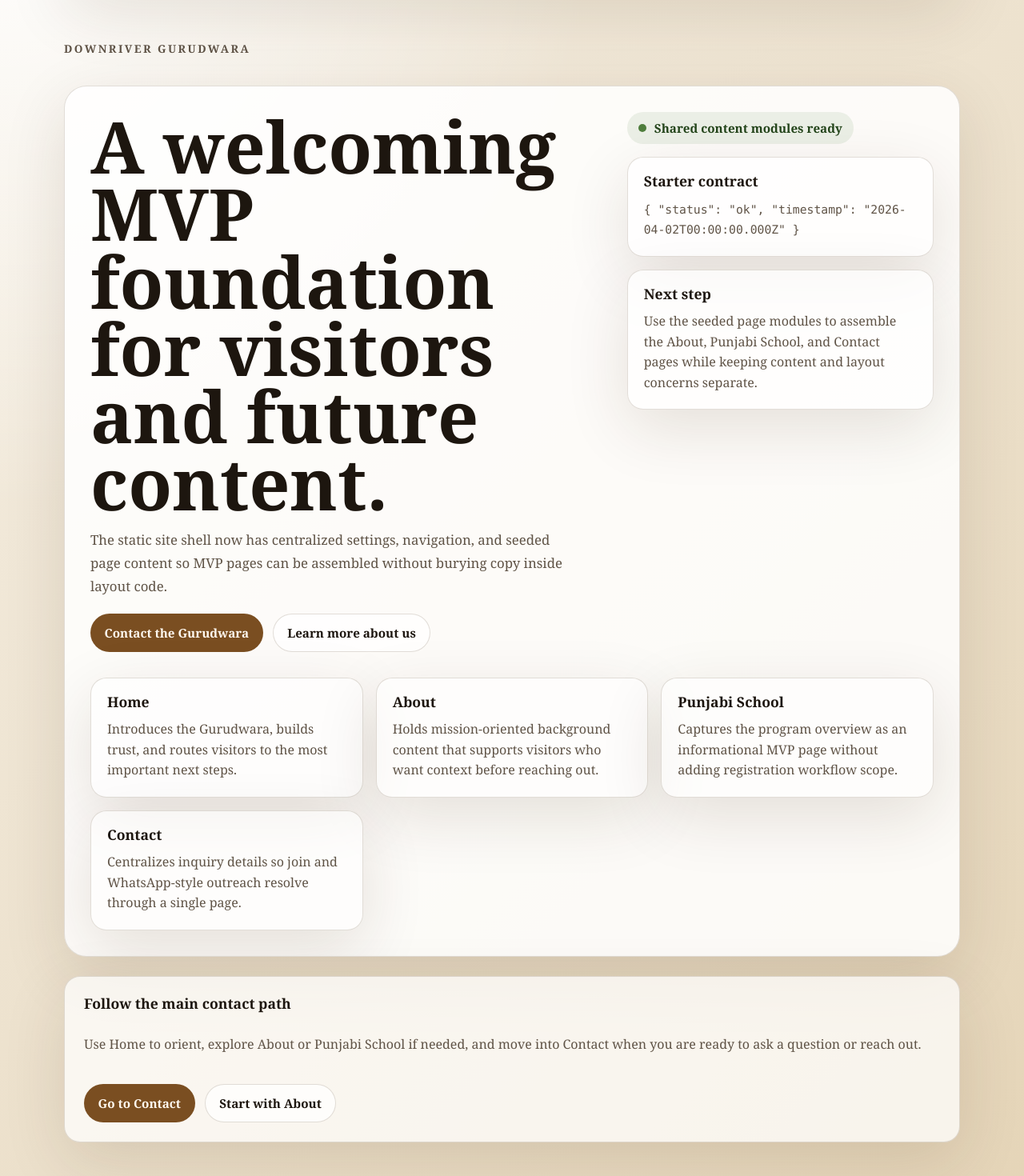
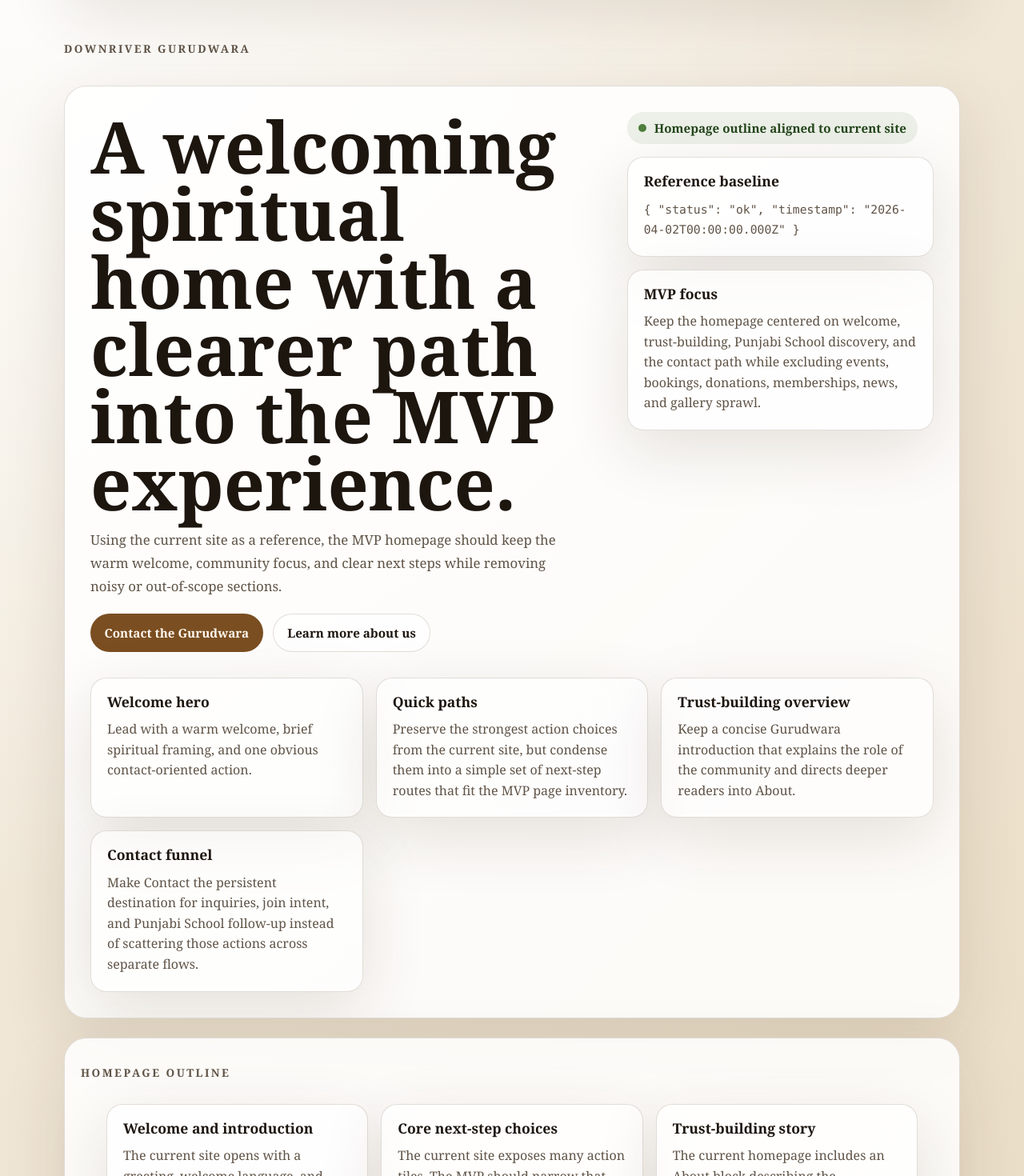
Before and after one commit to romiaujla/downriver-gdw-modernization, a Next.js app in the folder apps/ui/: page / in a window 1280 px wide. Shown: the part 109-1579 px from the top of the page at 80% size. Built offline with nearby package versions, Linux system fonts and the light colour scheme.

Commit message:
chore: GRA-36 - draft homepage content outline (#20)
Co-authored-by: Ramanpreet Aujla <ramanpreetaujla@Ramanpreets-Mac-mini.local>

```diff
--- a/apps/ui/src/components/pages/home-page.tsx
+++ b/apps/ui/src/components/pages/home-page.tsx
@@ -66,6 +66,27 @@ export function HomePage() {
           </div>
         </SurfaceCard>
 
+        <SurfaceCard>
+          <div className="stack-column">
+            <Eyebrow>Homepage Outline</Eyebrow>
+            <div className="card-grid card-grid-outline">
+              {homePageContent.outlineSections.map((section) => (
+                <InfoCard key={section.title} title={section.title} tone="soft">
+                  <div className="stack-column">
+                    {section.intro ? <p>{section.intro}</p> : null}
+                    {section.items.map((item) => (
+                      <div key={item.title} className="stack-column">
+                        <h3>{item.title}</h3>
+                        <p>{item.body}</p>
+                      </div>
+                    ))}
+                  </div>
+                </InfoCard>
+              ))}
+            </div>
+          </div>
+        </SurfaceCard>
+
         <ContactFunnel pageKey="home" />
       </section>
     </PageShell>
--- a/apps/ui/src/content/pages/home-content.ts
+++ b/apps/ui/src/content/pages/home-content.ts
@@ -10,9 +10,9 @@ import {
 export const homePageContent = HomePageContentSchema.parse({
   hero: {
     eyebrow: "Downriver Gurudwara",
-    title: "A welcoming MVP foundation for visitors and future content.",
+    title: "A welcoming spiritual home with a clearer path into the MVP experience.",
     description:
-      "The static site shell now has centralized settings, navigation, and seeded page content so MVP pages can be assembled without burying copy inside layout code.",
+      "Using the current site as a reference, the MVP homepage should keep the warm welcome, community focus, and clear next steps while removing noisy or out-of-scope sections.",
     primaryAction: {
       href: "/contact",
       label: "Contact the Gurudwara",
@@ -25,45 +25,111 @@ export const homePageContent = HomePageContentSchema.parse({
       assetId: homePageMedia.hero.id,
       role: "hero",
     },
-    statusLabel: "Shared content modules ready",
-    contractCardTitle: "Starter contract",
+    statusLabel: "Homepage outline aligned to current site",
+    contractCardTitle: "Reference baseline",
     contractTimestamp: "2026-04-02T00:00:00.000Z",
-    nextStepTitle: "Next step",
+    nextStepTitle: "MVP focus",
     nextStepBody:
-      "Use the seeded page modules to assemble the About, Punjabi School, and Contact pages while keeping content and layout concerns separate.",
+      "Keep the homepage centered on welcome, trust-building, Punjabi School discovery, and the contact path while excluding events, bookings, donations, memberships, news, and gallery sprawl.",
   },
   foundationCards: [
     {
-      title: "Home",
-      body: "Introduces the Gurudwara, builds trust, and routes visitors to the most important next steps.",
+      title: "Welcome hero",
+      body: "Lead with a warm welcome, brief spiritual framing, and one obvious contact-oriented action.",
       media: {
         assetId: homePageMedia.gallery[0]!.id,
         role: "gallery",
       },
     },
     {
-      title: "About",
-      body: "Holds mission-oriented background content that supports visitors who want context before reaching out.",
+      title: "Quick paths",
+      body: "Preserve the strongest action choices from the current site, but condense them into a simple set of next-step routes that fit the MVP page inventory.",
       media: {
         assetId: aboutPageMedia.hero.id,
         role: "section",
       },
     },
     {
-      title: "Punjabi School",
-      body: "Captures the program overview as an informational MVP page without adding registration workflow scope.",
+      title: "Trust-building overview",
+      body: "Keep a concise Gurudwara introduction that explains the role of the community and directs deeper readers into About.",
       media: {
         assetId: punjabiSchoolPageMedia.hero.id,
         role: "section",
       },
     },
     {
-      title: "Contact",
-      body: "Centralizes inquiry details so join and WhatsApp-style outreach resolve through a single page.",
+      title: "Contact funnel",
+      body: "Make Contact the persistent destination for inquiries, join intent, and Punjabi School follow-up instead of scattering those actions across separate flows.",
       media: {
         assetId: contactPageMedia.hero.id,
         role: "section",
       },
     },
   ],
+  outlineSections: [
+    {
+      title: "Welcome and introduction",
+      intro:
+        "The current site opens with a greeting, welcome language, and immediate action links. The MVP should keep that welcoming first impression but simplify it into a stronger lead section.",
+      items: [
+        {
+          title: "Hero message",
+          body: "Open with a spiritual and community-centered welcome that introduces the Gurudwara as a home for worship, unity, and seva.",
+        },
+        {
+          title: "Primary action",
+          body: "Surface Contact as the clearest next step for visitors who are ready to reach out immediately.",
+        },
+      ],
+    },
+    {
+      title: "Core next-step choices",
+      intro:
+        "The current site exposes many action tiles. The MVP should narrow that into the most useful routes for launch.",
+      items: [
+        {
+          title: "About path",
+          body: "Guide visitors who want background, mission, and community context into About.",
+        },
+        {
+          title: "Punjabi School path",
+          body: "Keep Punjabi School visible as a dedicated informational route for families exploring the program.",
+        },
+        {
+          title: "Contact path",
+          body: "Route all direct outreach, join intent, and general questions into Contact instead of separate event, booking, or WhatsApp funnels.",
+        },
+      ],
+    },
+    {
+      title: "Trust-building story",
+      intro:
+        "The current homepage includes an About block describing the Gurudwara's history and role. The MVP homepage should keep a shorter version of that story as a bridge into About.",
+      items: [
+        {
+          title: "Community role",
+          body: "Summarize the Gurudwara as a spiritual and cultural anchor for the Downriver Sikh community.",
+        },
+        {
+          title: "Inclusive welcome",
+          body: "Reinforce that the space is welcoming to families, first-time visitors, and anyone seeking connection or support.",
+        },
+      ],
+    },
+    {
+      title: "What to exclude from the MVP homepage",
+      intro:
+        "The current site mixes in several sections that are useful references but do not belong in the launch MVP structure.",
+      items: [
+        {
+          title: "Out-of-scope sections",
+          body: "Do not carry forward event calendars, booking flows, donation asks, memberships, recent news, external conference content, shopping cart elements, or oversized gallery/news blocks.",
+        },
+        {
+          title: "Reason for exclusion",
+          body: "These sections add noise, pull attention away from the core contact funnel, or introduce flows that the MVP sitemap intentionally excludes.",
+        },
+      ],
+    },
+  ],
 });
--- a/packages/types/src/common/page-content.ts
+++ b/packages/types/src/common/page-content.ts
@@ -46,6 +46,7 @@ export const HomePageContentSchema = z.object({
     nextStepBody: z.string().min(1),
   }),
   foundationCards: z.array(ContentCardSchema).min(1),
+  outlineSections: z.array(ContentSectionSchema).min(1),
 });
 
 export type HomePageContent = z.infer<typeof HomePageContentSchema>;
```
